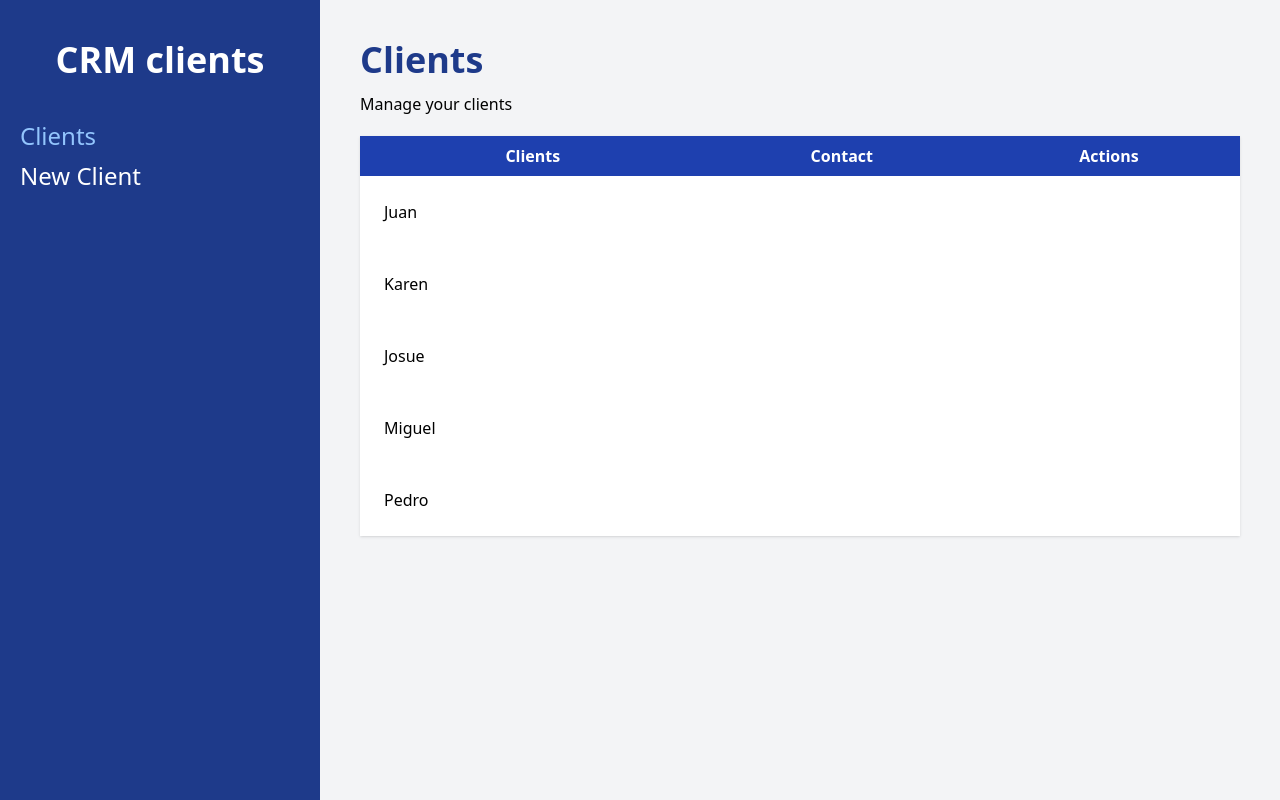
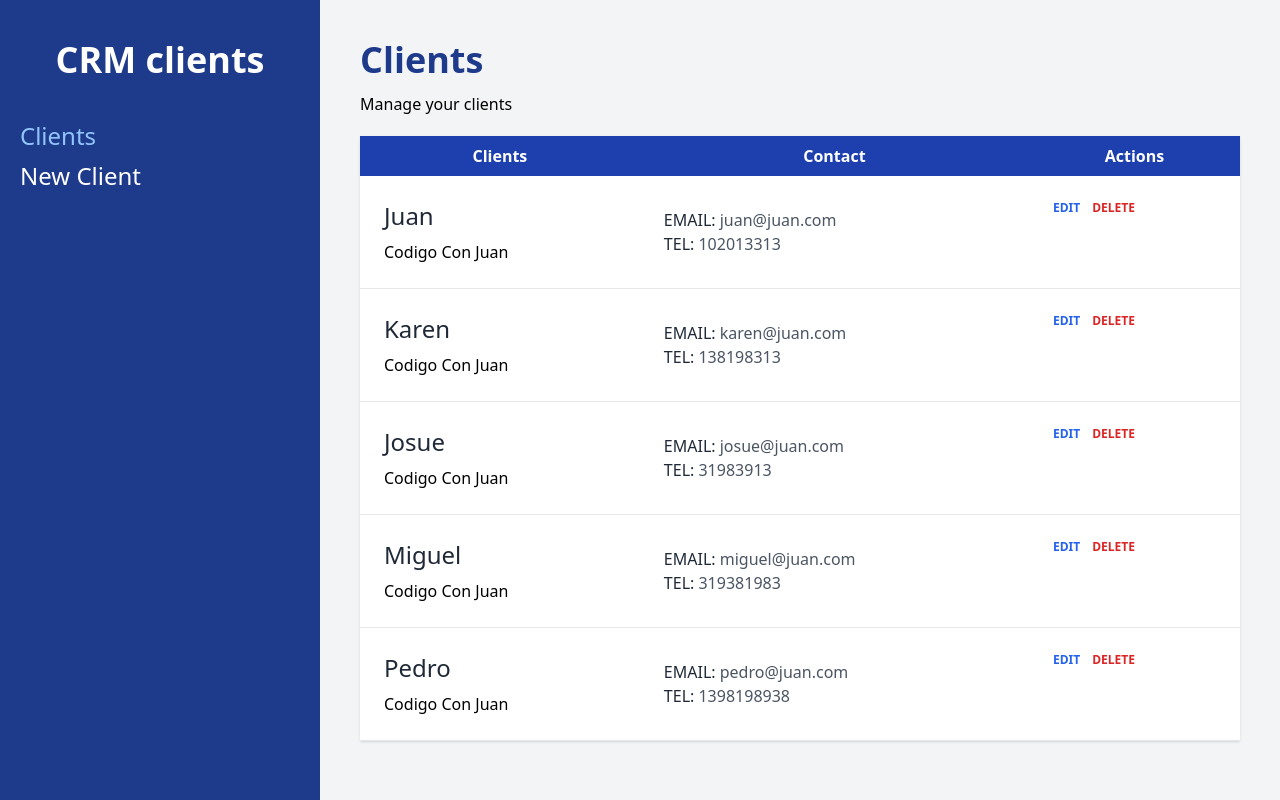
Before and after one commit to cilfonegabriel/crm-react, a React (Vite) app: page / in a window 1280 px wide. Built offline with nearby package versions, Linux system fonts and the light colour scheme.

Commit message:
Show all information

```diff
--- a/src/components/Client.jsx
+++ b/src/components/Client.jsx
@@ -4,9 +4,31 @@
     const { nombre, empresa, email, telefono, id } = client;
 
     return (
-        <tr>
+        <tr className="border-b">
+            <td className="p-6 space-y-2">
+                <p className="text-2xl text-gray-800">{nombre}</p>
+                <p>{empresa}</p>
+            </td>
+
             <td className="p-6">
-                {nombre}
+                <p className="text-gray-600"><span className="text-gray-800 uppercase font-bolt">Email: </span>{email}</p>
+                <p className="text-gray-600"><span className="text-gray-800 uppercase font-bolt">Tel: </span>{telefono}</p>
+            </td>
+
+            <td className="p-6 flex gap-3">
+                <button
+                    type="button"
+                    className="text-blue-600 hover:text-blue-700 uppercase font-bold text-xs"
+                >
+                    Edit
+                </button>
+
+                <button
+                    type="button"
+                    className="text-red-600 hover:text-red-700 uppercase font-bold text-xs"
+                >
+                    Delete
+                </button>
             </td>
         </tr>
     )
```
